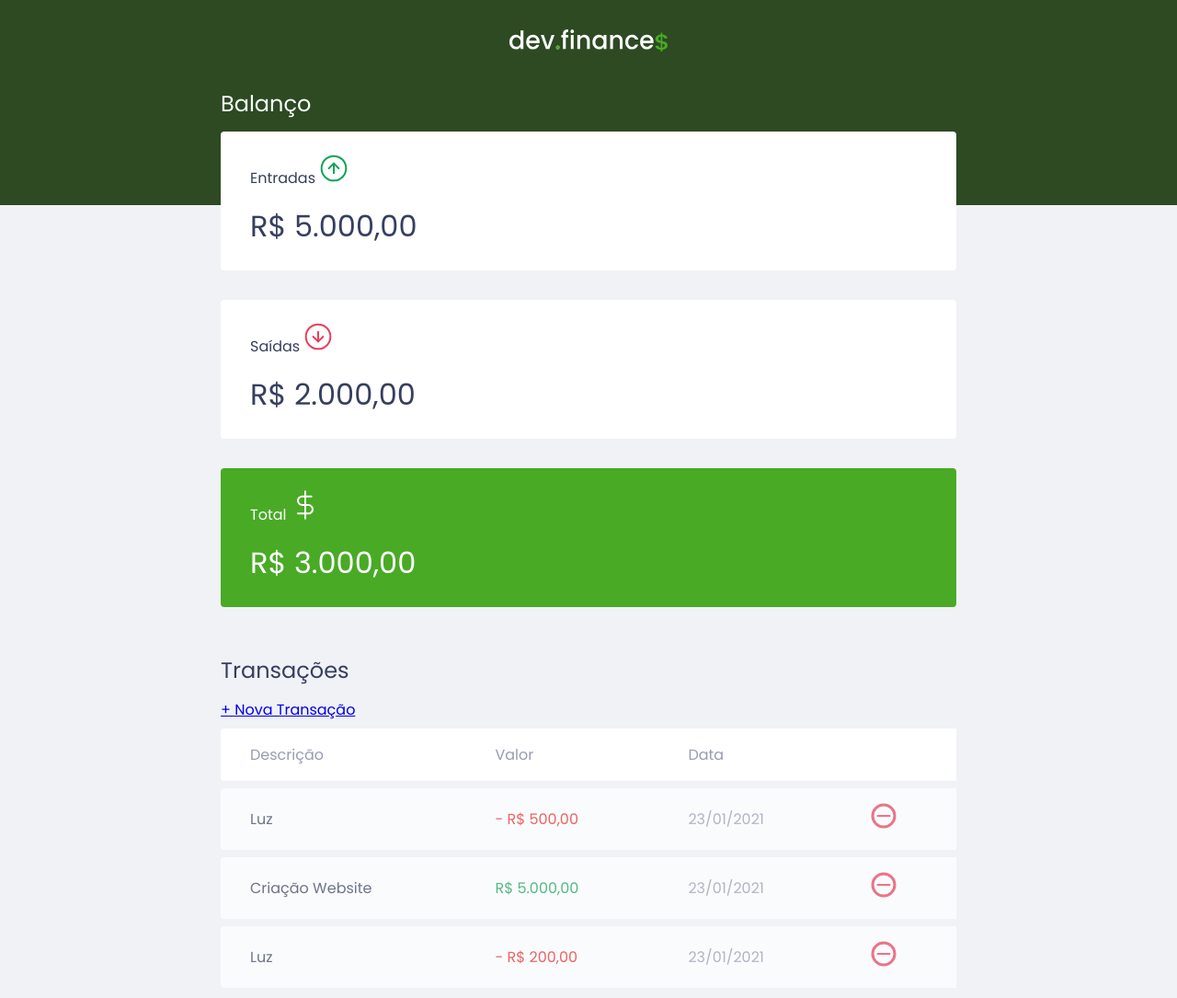
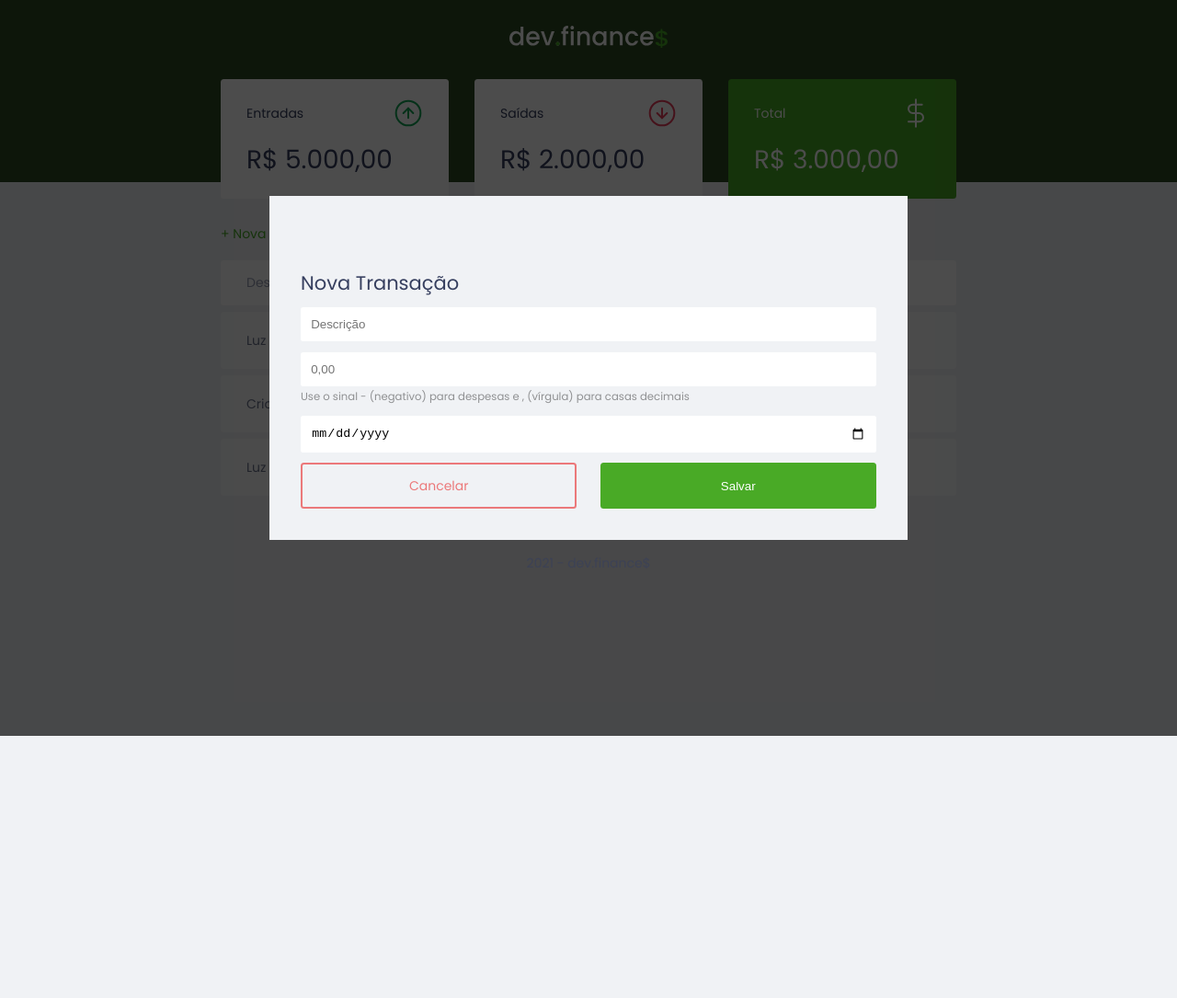
Before and after one commit to marcieleadivincula/dev-finances, a website: page index.html in a window 1280 px wide. Shown: the top 1085 px of the page at 92% size. After the commit the page ends 800 px from the top, so only its background shows below. Drawn offline with Linux system fonts and the light colour scheme.

Commit message:
Update style.css

```diff
--- a/style.css
+++ b/style.css
@@ -1,6 +1,9 @@
 /* Global ============================ */
 :root {
   --dark-blue: #363f5f;
+  --green: #49aa26;
+  --light-green: #3dd705;
+  --red: #e92929;
 }
 
 * {
@@ -9,9 +12,26 @@
   box-sizing: border-box;
 }
 
+html {
+  font-size: 93.75%; /* 15px */
+}
+
 body {
   background: #f0f2f5;
   font-family: "Poppins", sans-serif;
+}
+
+/* Trick CSS */
+.sr-only {
+  position: absolute;
+  width: 1px;
+  height: 1px;
+  padding: 0;
+  margin: -1px;
+  overflow: hidden;
+  clip: rect(0 0 0 0);
+  white-space: nowrap;
+  border-width: 0;
 }
 
 .container {
@@ -25,6 +45,56 @@ h2 {
   margin-bottom: 0.8rem;
   color: var(--dark-blue);
   font-weight: normal;
+}
+
+/* Links & Buttons ============================== */
+a {
+  color: var(--green);
+  text-decoration: none;
+}
+
+a:hover {
+  color: var(--light-green);
+}
+
+.button.new {
+  display: inline-block;
+  margin-bottom: 0.8rem;
+}
+
+button {
+  width: 100%;
+  height: 50px;
+  border: none;
+  color: white;
+  background: var(--green);
+  padding: 0;
+  border-radius: .25rem;
+  cursor: pointer;
+}
+
+button:hover{
+  background: var(--light-green);
+}
+
+.button.cancel {
+  color:var(--red);
+  border: 2px solid var(--red);
+  border-radius: .25rem;
+  height: 50px;
+  display:flex;
+  align-items: center;
+  justify-content: center;
+  opacity: .6;
+}
+
+.button.cancel:hover{
+  opacity: 1;
+}
+
+.input-group.actions .button,
+.input-group.actions button {
+  width: 48%;
 }
 
 /* Header ============================ */
@@ -62,6 +132,10 @@ header {
 .card h3 {
   font-weight: normal;
   font-size: 1rem;
+
+  display: flex;
+  align-items: center;
+  justify-content: space-between;
 }
 
 .card p {
@@ -71,11 +145,17 @@ header {
 }
 
 .card.total {
-  background: #49aa26;
+  background: var(--green);
   color: white;
 }
 
 /* TABLE ============================ */
+#transaction {
+  display: block;
+  width: 100%;
+  overflow-x: auto;
+}
+
 #data-table {
   width: 100%;
   border-spacing: 0 0.5rem;
@@ -85,6 +165,11 @@ header {
 table thead tr th:first-child,
 table tbody tr td:first-child {
   border-radius: 0.25rem 0 0 0.25rem;
+}
+
+table thead tr th:last-child,
+table tbody tr td:last-child {
+  border-radius: 0 0.25rem 0.25rem 0;
 }
 
 table thead th {
@@ -116,13 +201,89 @@ td.income {
 }
 
 td.expense {
-  color: #e92929;
+  color: var(--red);
+}
+
+/* Modal ============================ */
+.modal-overlay {
+  width: 100%;
+  height: 100%;
+
+  background-color: rgba(0, 0, 0, 0.7);
+
+  position: fixed;
+  top: 0;
+
+  display: flex;
+  align-items: center;
+  justify-content: center;
+
+  opacity: 0;
+  visibility: hidden;
+
+  /* z-index: 999; */
+}
+
+.modal-overlay.active {
+  opacity: 1;
+  visibility: visible;
+}
+
+.modal {
+  background: #f0f2f5;
+  padding: 2.4rem;
+  /* position: relative;
+  z-index: 1; */
+}
+
+/* Form ============================ */
+#form {
+  max-width: 500px;
+}
+
+#form h2 {
+  margin-top: 0;
+}
+
+input {
+  border: none;
+  border-radius: 0.2rem;
+
+  padding: 0.8rem;
+  width: 100%;
+}
+
+.input-group {
+  margin-top: 0.8rem;
+}
+
+.input-group small {
+  opacity: 0.4;
+}
+
+.input-group.actions {
+  display: flex;
+  justify-content: space-between;
+  align-items: center;
 }
 
 /* Footer ============================ */
-#footer {
+footer {
   text-align: center;
   padding: 4rem 0 2rem;
   color: var(--dark-blue);
   opacity: 0.6;
 }
+
+/* Responsive ============================ */
+@media (min-width: 800px) {
+  html {
+    font-size: 87.5%; /* 14 px */
+  }
+
+  #balance {
+    display: grid;
+    grid-template-columns: repeat(3, 1fr); /* mesmo que colocar 1fr 1fr 1fr*/
+    gap: 2rem;
+  }
+}
```
